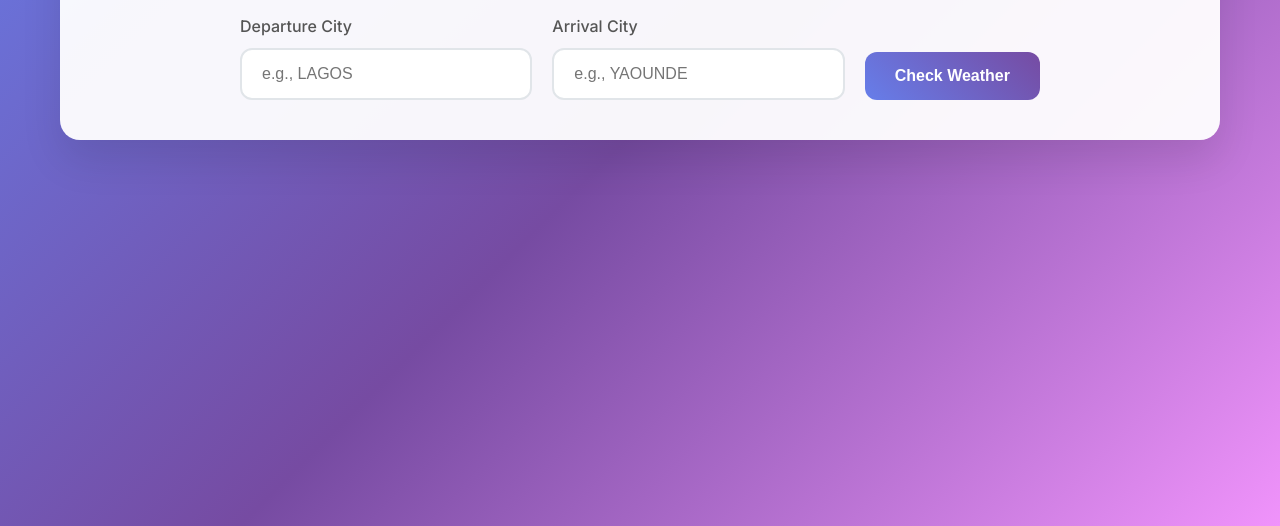
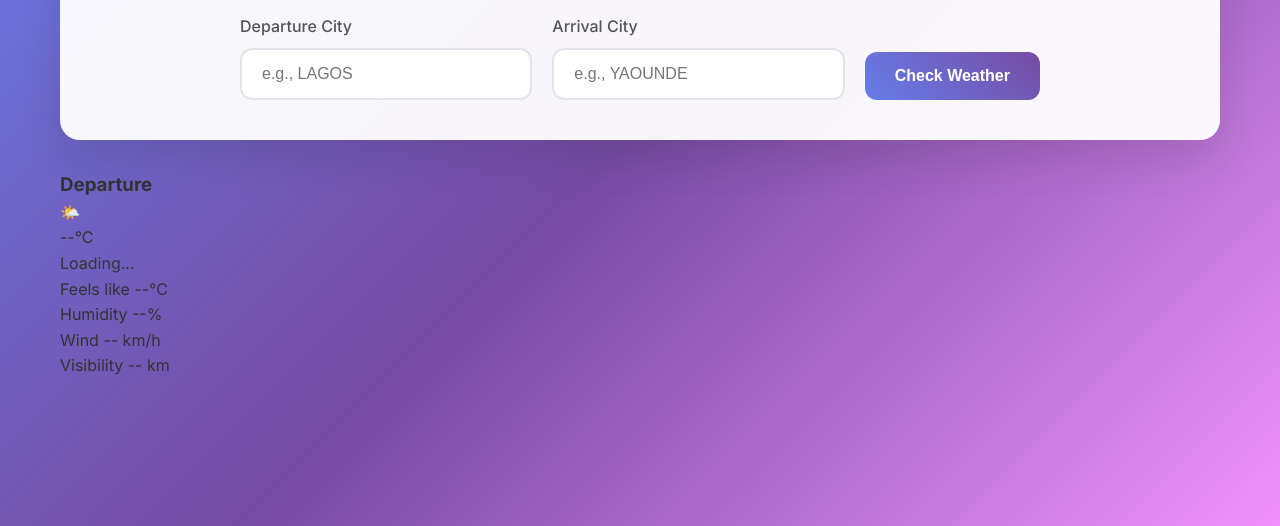
Before and after one commit to Hammuel15/SkyCheck, a plain HTML site: page index.html in a window 1280 px wide. Shown: the part 274-800 px from the top of the page. Drawn offline with Linux system fonts and the light colour scheme.

Commit message:
design the basic html display for the departure weather comparison section

```diff
--- a/index.html
+++ b/index.html
@@ -55,6 +55,46 @@
             </div>
         </section>
 
+            <!-- Results Section -->
+            <section class="results-section " id="resultsSection">
+
+                <!-- Weather Comparison -->
+                <div class="weather-grid">
+                    <!-- Departure Weather Card -->
+                    <div class="weather-card">
+                        <div class="card-header">
+                            <h3 id="departureCity">Departure</h3>
+                            <span class="weather-icon" id="departureIcon">🌤️</span>
+                        </div>
+                        <div class="card-body">
+                            <div class="temperature" id="departureTemp">--°C</div>
+                            <div class="weather-desc" id="departureDesc">Loading...</div>
+                            <div class="weather-details">
+                                <div class="detail-item">
+                                    <span class="label">Feels like</span>
+                                    <span class="value" id="departureFeels">--°C</span>
+                                </div>
+                                <div class="detail-item">
+                                    <span class="label">Humidity</span>
+                                    <span class="value" id="departureHumidity">--%</span>
+                                </div>
+                                <div class="detail-item">
+                                    <span class="label">Wind</span>
+                                    <span class="value" id="departureWind">-- km/h</span>
+                                </div>
+                                <div class="detail-item">
+                                    <span class="label">Visibility</span>
+                                    <span class="value" id="departureVisibility">-- km</span>
+                                </div>
+                            </div>
+                        </div>
+                    </div>
+
+                    <!-- Arrival Weather Card -->
+
+                </div>
+
+
         </div>
      </main>
 
```
